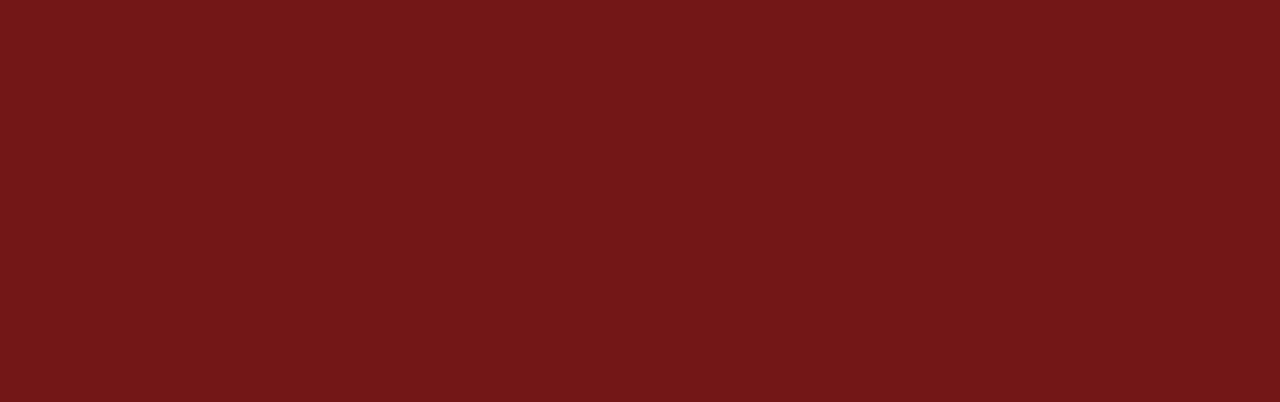
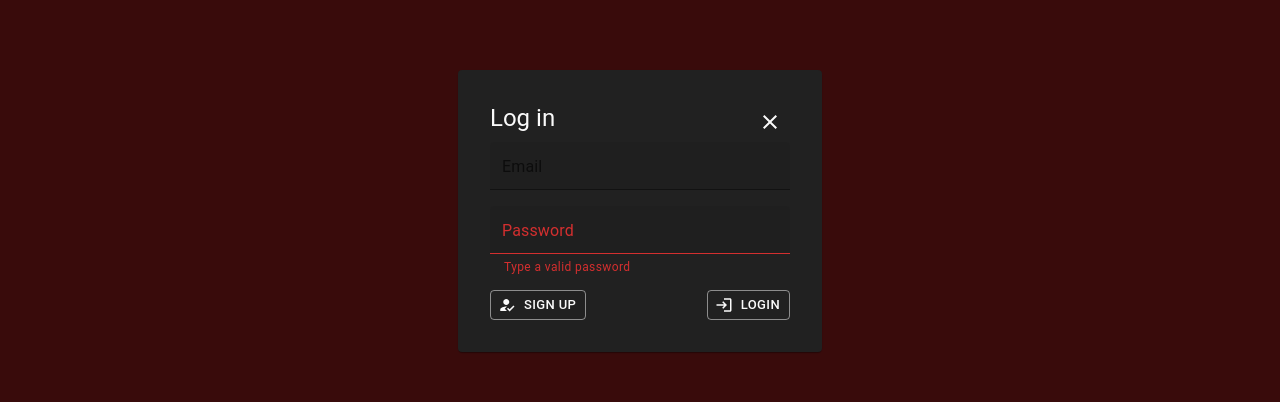
Before and after one commit to LucasMacchi/Asignatures-Project, a React (Create React App) app: page / in a window 1280 px wide. Both pictures are taken after a click on the button "LOGIN". Shown: the part 189-591 px from the top of the page. Built offline with nearby package versions, Linux system fonts and the light colour scheme; no server answers.

Commit message:
USER CONTEXT, LOGIN

```diff
--- a/src/App.tsx
+++ b/src/App.tsx
@@ -5,10 +5,12 @@ import { GlobalContext } from './Context/Contexts';
 import Header from './Components/Header/Header';
 import Days from './Components/Days/Days';
 import AsignaturesState from './Context/Asignatures/AsignaturesState';
+import UserState from './Context/User/UserState';
 import ToDoList from './Components/TodoList/ToDoList';
 import AddIcon from '@mui/icons-material/Add';
 import Fab from '@mui/material/Fab';
 import AddTask from './Components/AddTask/AddTask';
+import Login from './Components/Login/Login';
 import Alert from '@mui/material/Alert';
 
 
@@ -36,6 +38,7 @@ function App() {
       <div className="bigDiv" >
         <div className="App">
           <Header/>
+          <UserState>
           <AsignaturesState>
             {global?.type === 'week' && <Days/>}
             {global?.type === 'check' && <ToDoList/>}
@@ -48,7 +51,9 @@ function App() {
               {global?.alert && displayAlert()}
             </div>
             {global?.changeDialogAddTask && <AddTask/>}
+            {global?.changeDialogLogin && <Login/>}
           </AsignaturesState>
+          </UserState>
         </div>
       </div>
 
--- a/src/Components/Header/Header.tsx
+++ b/src/Components/Header/Header.tsx
@@ -37,6 +37,10 @@ function Header(){
         global?.changeLanguage(event.target.value)
     }
 
+    const loginBtn = () => {
+        global?.changeDialogLogin(true)
+    }
+
     return(
         <AppBar position="static">
             <div id="navBar-Tab">
@@ -57,7 +61,7 @@ function Header(){
                                 <MenuItem value={'spa'}>SPA</MenuItem>
                             </Select>
                         </FormControl>
-                    <Button variant="outlined" color="secondary" size="large">Login</Button>
+                    <Button variant="outlined" color="secondary" size="large" onClick={loginBtn}>Login</Button>
                 </div>
             </div>
 
--- /dev/null
+++ b/src/Components/Login/Login.tsx
@@ -0,0 +1,97 @@
+import "./Login.css";
+import React, {useContext, useState, useEffect} from 'react';
+import { GlobalContext, UserContext } from '../../Context/Contexts';
+
+import Backdrop from '@mui/material/Backdrop';
+import Box from '@mui/material/Box';
+import TextField from '@mui/material/TextField';
+import Typography from '@mui/material/Typography';
+import Paper from '@mui/material/Paper';
+import Button from '@mui/material/Button';
+import IconButton from '@mui/material/IconButton';
+import {IUserLogin, emailRegex } from '../../interfaces/interfaces';
+
+import CloseIcon from '@mui/icons-material/Close';
+import LoginIcon from '@mui/icons-material/Login';
+import HowToRegIcon from '@mui/icons-material/HowToReg';
+
+export default function Login () {
+
+
+
+
+    const global = useContext(GlobalContext)
+    const userCon = useContext(UserContext)
+    const [formsError, setError] = useState({
+        emailError: false,
+        emailMsg: "",
+        passwordError: false,
+        passwordMsg: ""
+    })
+    const [userLogin, setUserLogin] = useState<IUserLogin>({
+        email: "",
+        password: ""
+    })
+
+    const handleClose = () => {
+        global?.changeDialogLogin(false)
+    }
+
+    const errorHandlerEmail = () => {
+        if(userLogin.email === "") setError({...formsError, emailError: true, emailMsg: global?.translation.labels[8] || "error"})
+        else if(!emailRegex.test(userLogin.email)) setError({...formsError, emailError: true, emailMsg: global?.translation.labels[8] || "error"})
+        else setError({...formsError, emailError: false, emailMsg: ""})
+
+
+    }
+    const errorHandlerPassword = () => {
+        if(userLogin.password === "") setError({...formsError, passwordError: true, passwordMsg: global?.translation.labels[10] || "error"})
+        else setError({...formsError, passwordError: false, passwordMsg: ""})
+    }
+    useEffect(errorHandlerEmail,[userLogin.email])
+    useEffect(errorHandlerPassword,[userLogin.password])
+
+    const handleUser = (prop: string, payload: string) => {
+        setUserLogin({
+            ...userLogin,
+            [prop]: payload
+        })
+    }
+
+    const logButton = async () => {
+        const validation = await userCon?.login(userLogin.email, userLogin.password)
+        if(!validation) setError({...formsError, passwordError: true, passwordMsg: global?.translation.labels[9] || "error"})
+        setUserLogin({email: "", password: ""})
+    }
+
+    return(
+        <Backdrop open={global ? global.loginDialog : false}>
+            <Paper>
+                <Box component="form" width={300} padding={4}>
+                    <Box sx={{display: "flex", justifyContent: "space-between"}}>
+                    <Typography variant="h5" color="secondary">Log in</Typography>
+                        <IconButton onClick={handleClose}>
+                            <CloseIcon color='secondary'/>
+                        </IconButton>
+                    </Box>
+                    <Box>
+                        <TextField error={formsError.emailError} helperText={formsError.emailMsg} fullWidth id="email" size="small" variant="filled" label={global?.translation.labels[4]} color="secondary" value={userLogin.email} onChange={(e) => handleUser("email", e.target.value)}/>
+                    </Box>
+                    <Box sx={{marginTop: 2}}>
+                        <TextField type="password" error={formsError.passwordError} helperText={formsError.passwordMsg} fullWidth id="password" size="small" variant="filled" label={global?.translation.labels[5]} color="secondary" value={userLogin.password} onChange={(e) => handleUser("password", e.target.value)}/>
+                    </Box>
+                    <Box sx={{marginTop: 1.5, display: "flex", justifyContent: "space-between"}}>
+                        <Button size="small" variant="outlined" color="secondary" startIcon={<HowToRegIcon/>}> {global?.translation.labels[7]} </Button>
+                        <Button disabled={formsError.emailError} size="small" variant="outlined" color="secondary" startIcon={<LoginIcon/>} onClick={logButton}> {global?.translation.labels[6]} </Button>
+                    </Box>
+                </Box>
+            </Paper>
+        </Backdrop>
+    )
+}
+
+/*
+                        <Typography variant="h5" color="secondary">
+                            {global?.translation.labels[4]}
+                        </Typography>
+*/
--- a/src/Context/Contexts.ts
+++ b/src/Context/Contexts.ts
@@ -1,4 +1,5 @@
 import { createContext } from "react";
-import { IGlobalState, IAsigantureState } from "../interfaces/interfaces";
+import { IGlobalState, IAsigantureState, IUserState } from "../interfaces/interfaces";
 export const GlobalContext = createContext<IGlobalState | null>(null);
 export const AsignaturesContext = createContext<IAsigantureState | null>(null)
+export const UserContext = createContext<IUserState | null>(null)
--- /dev/null
+++ b/src/Context/User/UserState.tsx
@@ -0,0 +1,46 @@
+import React, {useReducer, createContext} from "react";
+import { IUserState, IAction, IPropsChildren } from "../../interfaces/interfaces";
+import { UserContext } from "../Contexts";
+import types from "../Types";
+import axios from "axios";
+
+//Reducer//------------------------------------------
+const userReducer = (state: IUserState, action: IAction): IUserState => {
+    return state
+}
+
+//------------------------------------------
+
+//------------------------------------------
+
+export default function UserState(props: IPropsChildren) {
+    //actions//--------------
+    const login = async (email: string, password: string): Promise<boolean> => {
+        try {
+            const userToLog = {email,password}
+            const access: boolean = await (await axios.post('http://localhost:3400/user/login', userToLog)).data
+            console.log("USER ACCESS = ",access)
+            return access
+        } catch (error) {
+            console.log("ERROR: ",error)
+            return false
+        }
+    }
+    const register = async () => {}
+
+    //--------------
+    const initialState: IUserState = {
+        user: {email: "", username: ""},
+        isLogged: false,
+        login,
+        register
+    }
+
+    const [state, dispatch] = useReducer(userReducer,initialState)
+
+    return(
+        <UserContext.Provider value={state}>
+            {props.children}
+        </UserContext.Provider>
+    )
+}
--- a/src/interfaces/interfaces.ts
+++ b/src/interfaces/interfaces.ts
@@ -31,6 +31,13 @@ export interface IAsigantureState{
     taskUndone: (id: number) => void;
     taskAdd: (task: IAsignature_add) => void;
 
+}
+
+export interface IUserState {
+    user: IUser,
+    isLogged: boolean,
+    login: (email: string, password: string) => Promise<boolean>;
+    register: () => void;
 }
 export interface IPropsChildren {
     children: React.ReactNode | JSX.Element | JSX.Element[]
@@ -73,6 +80,18 @@ export interface IAlert{
     type: "error" | "warning" | "success"
 }
 
+export interface IUserLogin{
+    email: string,
+    password: string
+}
+
+export interface IUser {
+    username: string,
+    email: string
+}
+
+export const emailRegex: RegExp = /^[^\s@]+@[^\s@]+\.[^\s@]+$/;
+
 export const minutes: number[] = [0,1,2,3,4,5,6,7,8,9,10,11,12,13,14,15,16,17,18,19,20,21,22,23,24,25,26,27,28,29,30,31,32,33,34,35,36,37,38,39,40
 ,41,42,43,45,46,47,48,49,50,51,52,53,54,55,56,57,58,59]
 export const hours: number[] = [0,1,2,3,4,5,6,7,8,9,10,11,12,13,14,15,16,17,18,19,20,21,22,23]
--- a/src/utils/changeTranslation.ts
+++ b/src/utils/changeTranslation.ts
@@ -3,13 +3,15 @@ import { Ilabels } from "../interfaces/interfaces"
 const spanish: Ilabels = {
     days:["Domingo", "Lunes", "Martes", "Miercoles", "Jueves", "Viernes", "Sabado"],
     types: ["Tu Semana!", "Lista para Hacer!"],
-    labels: ["Titulo", "Descripcion", "Horario", "Crear Tarea"],
-    alerts: ["NUEVA TAREA A SIDO CREADA"]
+    labels: ["Titulo", "Descripcion", "Horario", "Crear Tarea", "Email",
+    "Contraseña", "INGRESAR", "REGISTRARSE", "Ingrese un email valido"],
+    alerts: ["NUEVA TAREA A SIDO CREADA", "Correo o Contraseña no valido", "Ingrese una contraseña valida"]
 }
 const english: Ilabels = {
     days: ["Sunday", "Monday", "Tuesday", "Wednesday", "Thursday", "Friday", "Saturday"],
     types: ["Your Week!", "To Do List!"],
-    labels: ["Title", "Description", "Time", "Create Task"],
+    labels: ["Title", "Description", "Time", "Create Task", "Email",
+    "Password", "LOGIN", "SIGN UP", "Type a valid email", "Wrong Email or Password", "Type a valid password"],
     alerts: ["NEW TASK CREATED"]
 
 }
```
Also changed, not shown: src/Components/Login/Login.css (added).
